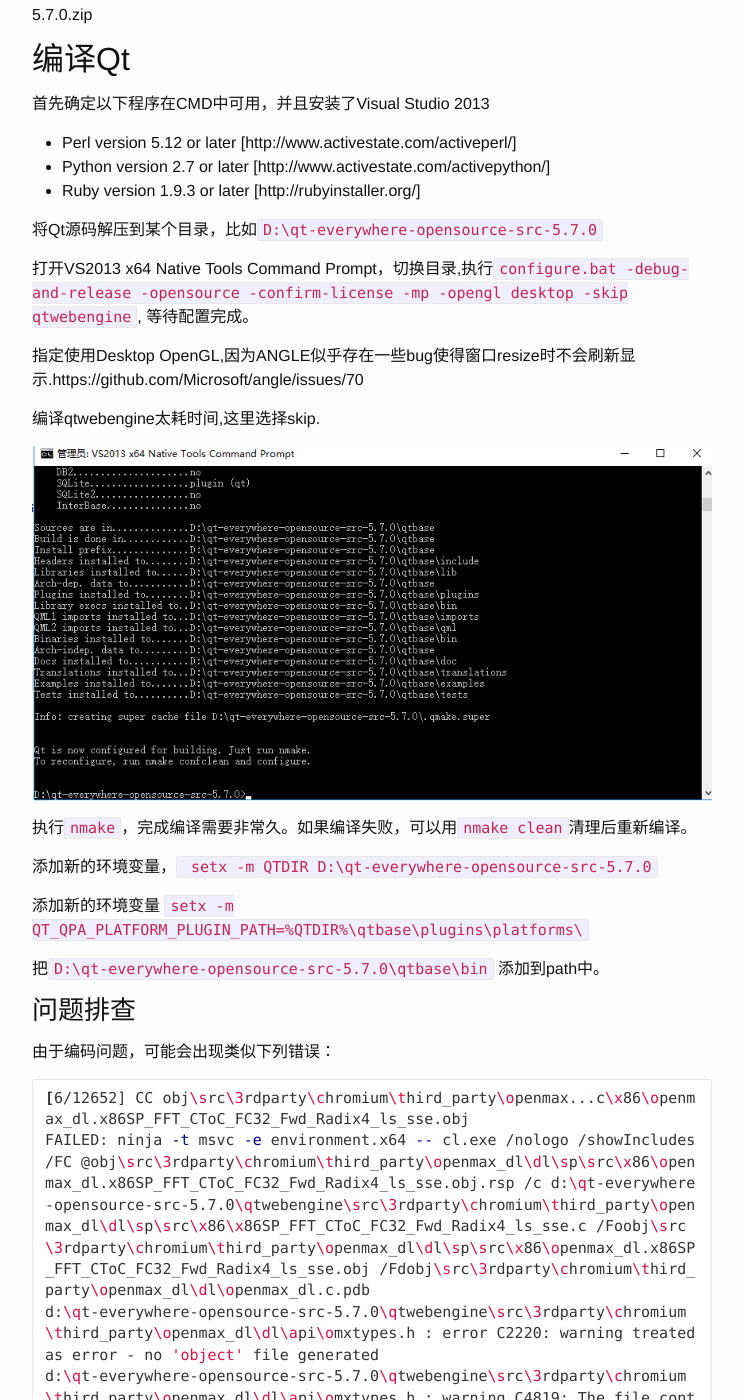
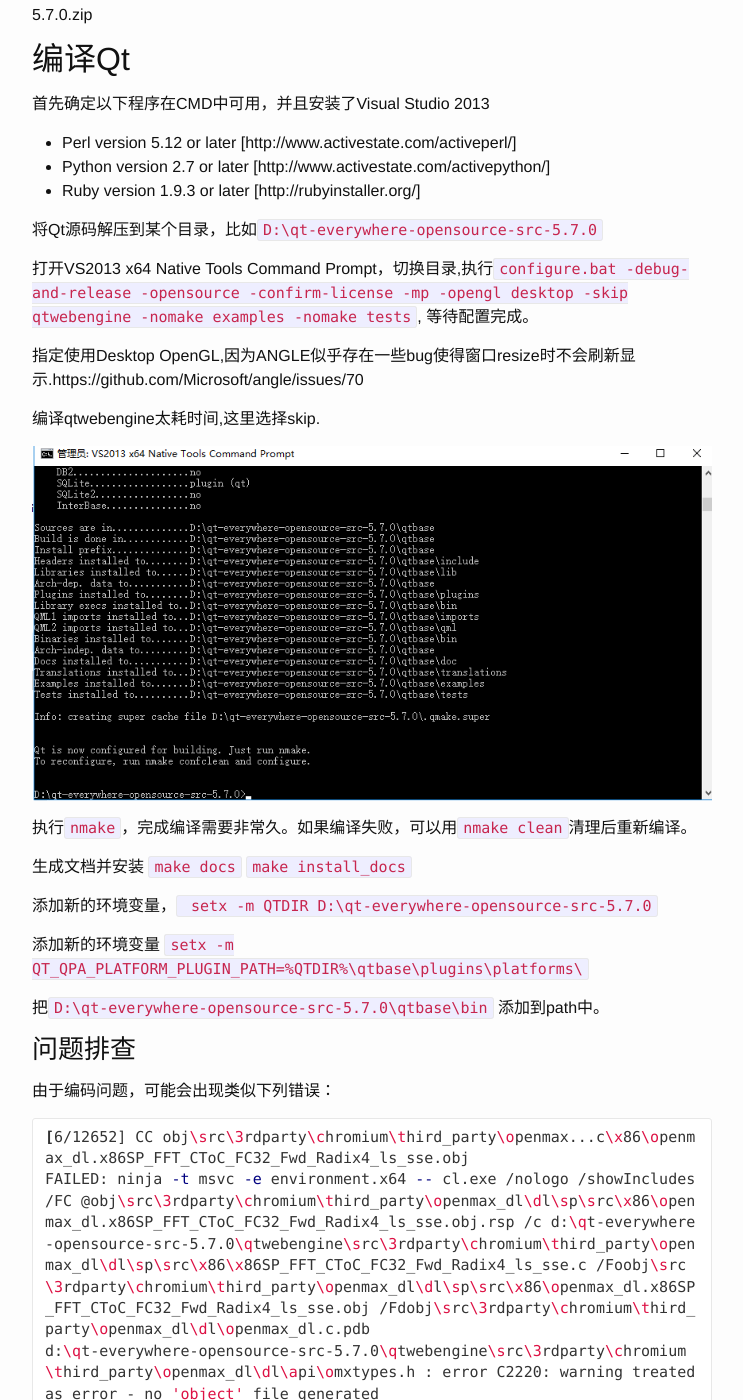
Before and after one commit to lishunan246/lishunan246.github.io, a Jekyll site: the page built from _posts/2016-12-05-OpenCV.md, in a window 1280 px wide and 1400 px high, scrolled down 915 px. Shown: the whole window, without its empty margins (268-1011 px from the left). Built offline with Jekyll 4.4.1, drawn with Linux system fonts in a browser that asks for light colours; nearby versions of some CDN libraries; comment, search, counter and statistics services are not loaded.

Commit message:
Update 2016-12-05-OpenCV.md

```diff
--- a/_posts/2016-12-05-OpenCV.md
+++ b/_posts/2016-12-05-OpenCV.md
@@ -42,7 +42,7 @@
 
 将Qt源码解压到某个目录，比如`D:\qt-everywhere-opensource-src-5.7.0`
 
-打开VS2013 x64 Native Tools Command Prompt，切换目录,执行`configure.bat -debug-and-release -opensource -confirm-license -mp -opengl desktop -skip qtwebengine`, 等待配置完成。
+打开VS2013 x64 Native Tools Command Prompt，切换目录,执行`configure.bat -debug-and-release -opensource -confirm-license -mp -opengl desktop -skip qtwebengine -nomake examples -nomake tests`, 等待配置完成。
 
 指定使用Desktop OpenGL,因为ANGLE似乎存在一些bug使得窗口resize时不会刷新显示.https://github.com/Microsoft/angle/issues/70
 
@@ -51,6 +51,8 @@
 ![vs_cmd3](\images\vs_cmd3.png)
 
 执行`nmake`，完成编译需要非常久。如果编译失败，可以用`nmake clean`清理后重新编译。
+
+生成文档并安装 `make docs` `make install_docs`
 
 添加新的环境变量，` setx -m QTDIR D:\qt-everywhere-opensource-src-5.7.0`
 
```
